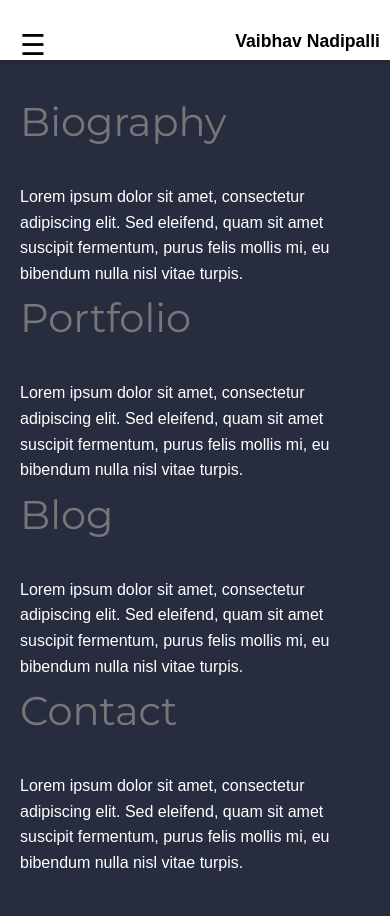
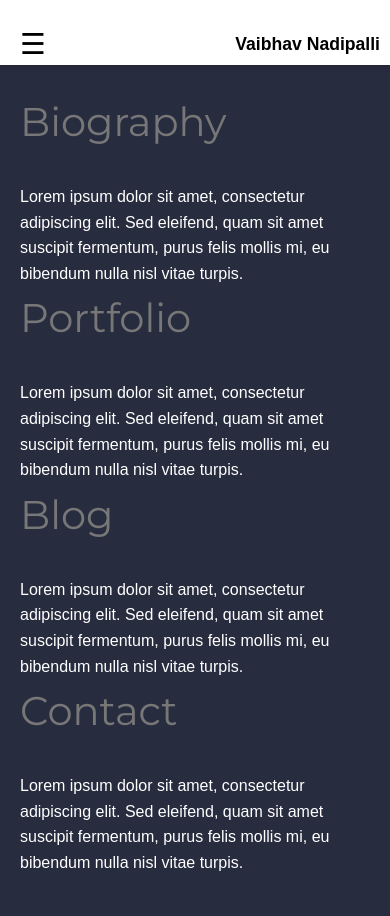
Before and after one commit to Vaibhav-Nadipalli/vaibhav-nadipalli.github.io, a Jekyll site: the page built from index.markdown, in a window 390 px wide. Built offline with Jekyll 4.4.1, drawn with Linux system fonts in a browser that asks for light colours.

Commit message:
Update styles.css

```diff
--- a/assets/css/styles.css
+++ b/assets/css/styles.css
@@ -23,9 +23,9 @@
     width: 100%;
     top: 0;
     z-index: 1000;
-    padding: 15px 0; /* Increased header height by 5 pixels */
+    padding: 20px 0; /* Increased header height by 5 pixels */
     box-shadow: 0 2px 5px rgba(0,0,0,0.2);
-    height: 60px; /* Adjusted height to compensate for padding change */
+    height: 65px; /* Adjusted height to compensate for padding change */
 }
 
 .nav-container {
@@ -56,7 +56,7 @@
     font-size: 1.8em; /* Increased size by 3 pixels */
     cursor: pointer;
     margin-left: auto; /* Pushed to the right */
-    margin-right: auto; /* Pushed to the left */
+    margin-right: 20px; /* Added margin to align with right edge */
     margin-top: 0; /* Align with adjusted header height */
 }
 
@@ -94,7 +94,7 @@
 .nav-toggle:checked + .nav-toggle-label + .nav-menu {
     display: flex;
     position: absolute;
-    top: 60px; /* Adjusted top position to align with adjusted header height */
+    top: 65px; /* Adjusted top position to align with adjusted header height */
     left: 0;
     width: 100%;
     background-color: #fff;
@@ -164,8 +164,8 @@
 
     .nav-toggle-label {
         margin-left: 10px;
-        margin-right: 10px; /* Added margin to align with right edge */
-        margin-top: 7px; /* Adjusted margin to align with adjusted header height */
+        margin-right: auto; /* Center the hamburger menu */
+        margin-top: 0; /* Align with adjusted header height */
     }
 
     .nav-menu {
@@ -175,7 +175,7 @@
     .nav-toggle:checked + .nav-toggle-label + .nav-menu {
         display: flex;
         position: absolute;
-        top: 60px; /* Adjusted top position to align with adjusted header height */
+        top: 65px; /* Adjusted top position to align with adjusted header height */
         left: 0;
         width: 100%;
         background-color: #fff;
@@ -187,7 +187,7 @@
     .nav-links {
         flex-direction: column;
         align-items: center;
-        margin-top: 7px; /* Adjusted margin to align with adjusted header height */
+        margin-top: 0; /* Adjusted margin to align with adjusted header height */
     }
 
     header {
```
